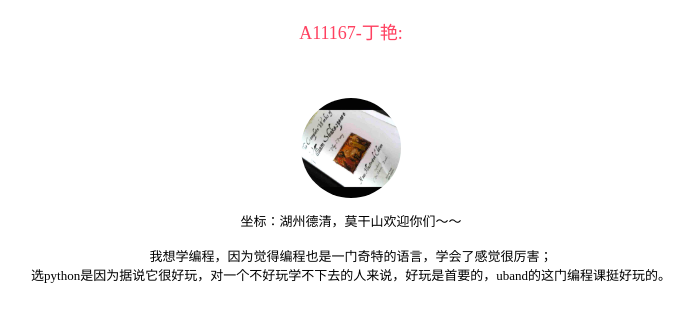
After one commit to seiyalin/uband-random-homepage, a Flask app: page /A11167 in a window 1280 px wide. The commit adds this page. Shown: the top 322 px of the page, without its empty margins (289-983 px from the left). Run offline with Flask 2, Linux system fonts and the light colour scheme.

Commit message:
add my self-introduction page
add my self-introduction page

```diff
--- a/run.py
+++ b/run.py
@@ -10,6 +10,10 @@ def hello_world():
 def hello_seiya():
     return render_template('B17423.html')
 
+@app.route('/A11167')
+def hello_betty():
+    return render_template('A11167.html')
+
 if __name__ == '__main__':
 	app.debug = True
 	app.run()
--- a/static/css/app.css
+++ b/static/css/app.css
@@ -5,14 +5,14 @@
 	display: block;  /*居中*/
 	margin: 0 auto;
 	}
-h1
+.h1
 {
 	text-align: center;
 	/*background-color: #ff4060;*/
 	font-size: 18px;
 	color: #ff4060;
 }
-p
+.p
 {
 	text-align: center;
 	font-size: 13px;
--- /dev/null
+++ b/templates/A11167.html
@@ -0,0 +1,21 @@
+<!DOCTYPE html>
+<!-- A11167的自我介绍-->
+<html>
+	<head>
+		<meta charset="utf-8">
+		<title>
+			A11167-丁艳
+		</title>
+		<link rel="stylesheet" type="text/css" href="static/css/app.css">
+	</head>
+<body>
+	<p class="h1">
+		A11167-丁艳:
+	</p>
+	<br/><br/>
+	<img class='head' src="static/img/A11167.jpeg" alt="A11167-丁艳">
+	<p class="p">
+		坐标：湖州德清，莫干山欢迎你们～～<br/><br/>我想学编程，因为觉得编程也是一门奇特的语言，学会了感觉很厉害；<br/>选python是因为据说它很好玩，对一个不好玩学不下去的人来说，好玩是首要的，uband的这门编程课挺好玩的。
+	</p>
+</body>
+</html>
```
Also changed, not shown: static/img/A11167.jpeg (added).
